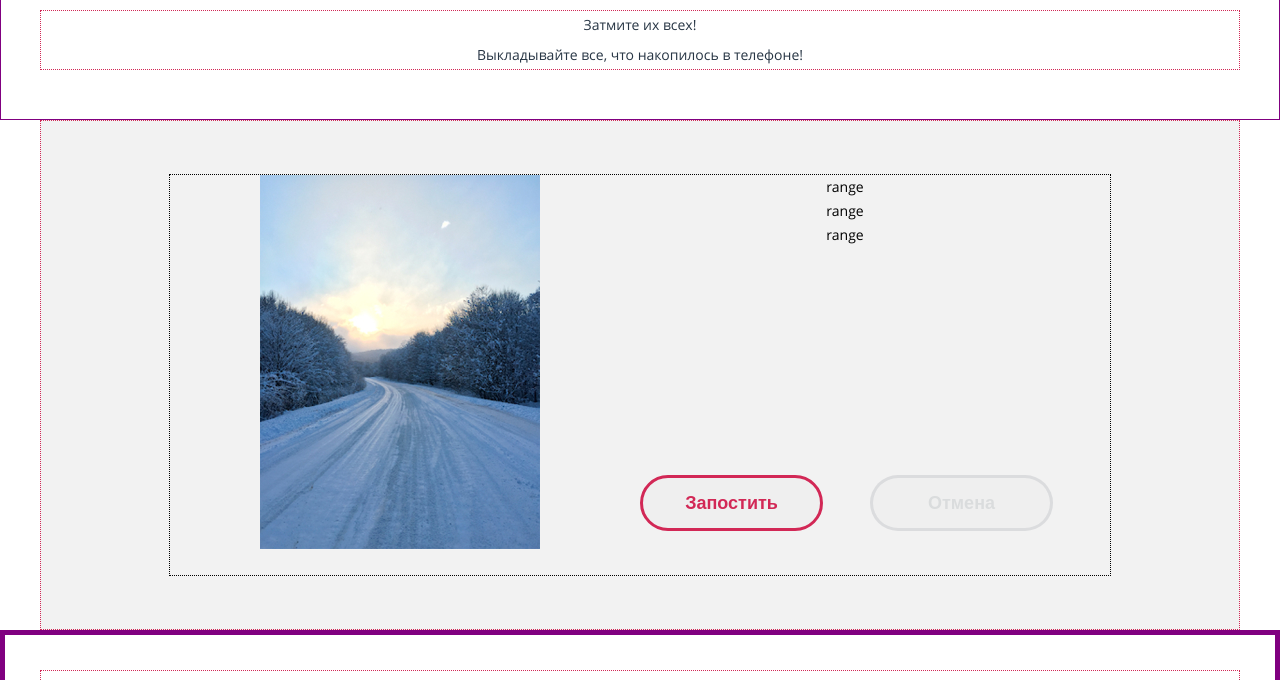
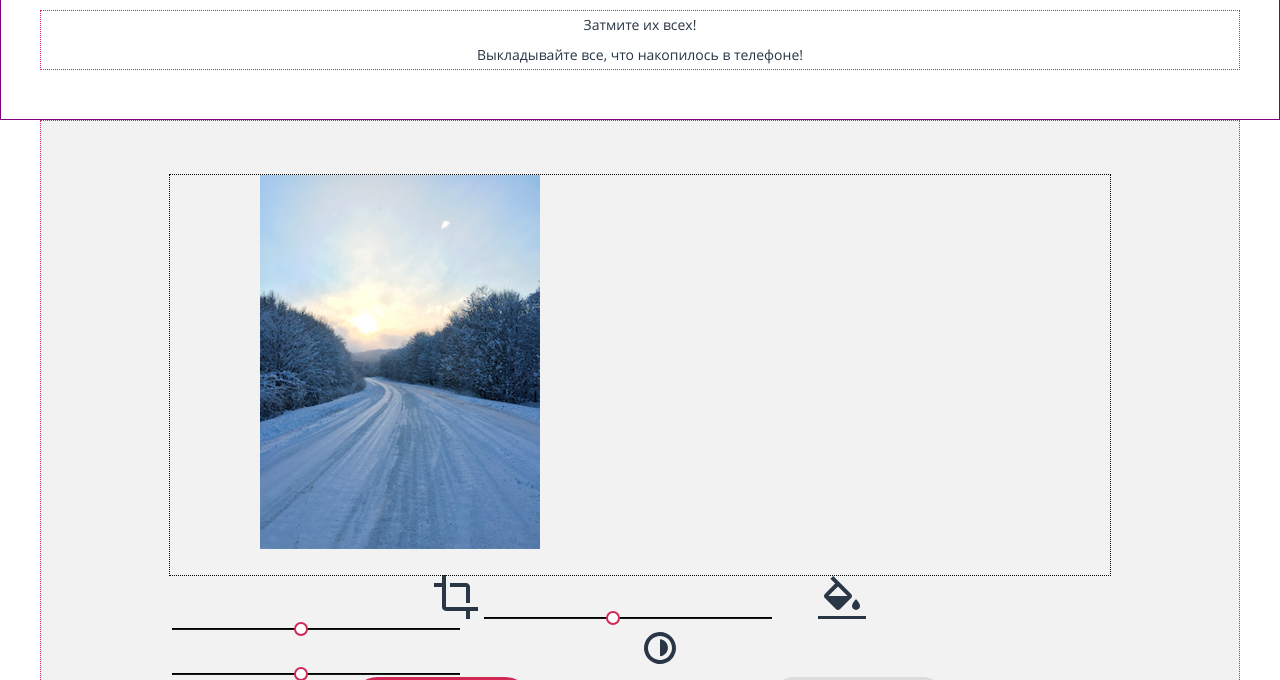
Before and after one commit to ks123kirill/1530953-pink-22, a website: page source/catalog.html in a window 1280 px wide. Shown: the part 2510-3190 px from the top of the page. Drawn offline with nearby package versions, Linux system fonts and the light colour scheme; files that its build step writes are made by us from their sources.

Commit message:
Range черновик

```diff
--- a/source/catalog.html
+++ b/source/catalog.html
@@ -81,9 +81,8 @@
 
           <div class="catalog__panorama card">
             <a class="card__link card__link--panorama" href="#" aria-label="ссылка на полноэкранное изображение">
-              <!-- Добавить псевдоэлемент для надписи панорама дня-->
               <img class="card__img-panorama" src="img/panorama.jpg" width="320" height="127" alt="Металлический мост между двумя возвышенностями">
-              <span class="card__icon">Панорама дня</span>
+              <span class="card__mark">Панорама дня</span>
             </a>
             <div class="wrapper">
               <blockquote class="catalog__panorama-content card__content card__content--panorama">
@@ -195,28 +194,40 @@
         </div>
       </div>
 
-      <div class="catalog-add wrapper">
+      <section class="catalog-add wrapper">
         <div class="catalog-add__photo">
           <a><img class="catalog-add__img" src="img/winter-road.jpg" width="280" height="374" alt="Зимняя дорога">
           </a>
+        </div>
 
-          <div class="catalog-add__range range">
+        <form class="catalog-add__range range" action="https://echo.htmlacademy.ru" method="post">
+          <label class="range__label range__label--crop" for="range-crop">
+            <svg class="range__img range__img--active" width="44" height="44" viewBox="0 0 44 44" fill="none" xmlns="http://www.w3.org/2000/svg">
+              <path d="M32 28H36V12C36 10.9391 35.5786 9.92172 34.8284 9.17157C34.0783 8.42143 33.0609 8 32 8H16V12H32V28ZM12 32V0H8V8H0V12H8V32C8 33.0609 8.42143 34.0783 9.17157 34.8284C9.92172 35.5786 10.9391 36 12 36H32V44H36V36H44V32H12Z" fill="#283645"/>
+            </svg>
+            <input class="range__toggle range__toggle--crop" id="range-crop" type="range" name="range-toggle-size" min="1" max="10" step="1" value="5">
+          </label>
 
-              <div class="range__scale"></div>
-              <div class="range__toggle toggle toggle--size" tabindex="0">range</div>
+          <label class="range__label range__label--fill" for="range-fill">
+            <svg width="48" height="43" viewBox="0 0 48 43" fill="none" xmlns="http://www.w3.org/2000/svg">
+              <path d="M33.12 17.88L15.24 0L12.41 2.83L17.17 7.59L6.88 17.88C6.3182 18.4425 6.00264 19.205 6.00264 20C6.00264 20.795 6.3182 21.5575 6.88 22.12L17.88 33.12C18.4425 33.6818 19.205 33.9974 20 33.9974C20.795 33.9974 21.5575 33.6818 22.12 33.12L33.12 22.12C33.6818 21.5575 33.9974 20.795 33.9974 20C33.9974 19.205 33.6818 18.4425 33.12 17.88ZM10.41 20L20 10.42L29.59 20H10.41ZM38 23C38 23 34 27.33 34 30C34 31.0609 34.4214 32.0783 35.1716 32.8284C35.9217 33.5786 36.9391 34 38 34C39.0609 34 40.0783 33.5786 40.8284 32.8284C41.5786 32.0783 42 31.0609 42 30C42 27.33 38 23 38 23Z" fill="#283645"/>
+              <path d="M48 40H0V43H48V40Z" fill="#283645"/>
+            </svg>
+            <input class="range__toggle range__toggle--fill" type="range" name="range-fill" min="1" max="10" step="1" value="5">
+          </label>
 
-              <div class="range__scale"></div>
-              <div class="range__toggle toggle toggle--saturate" tabindex="0">range</div>
-
-              <div class="range__scale"></div>
-              <div class="range__toggle toggle toggle--lightness" tabindex="0">range</div>
-
-          </div>
+          <label class="range__label range__label--contrast" for="range-contrast">
+            <svg width="32" height="32" viewBox="0 0 32 32" fill="none" xmlns="http://www.w3.org/2000/svg">
+              <path d="M16 4C18.3734 4 20.6935 4.70379 22.6669 6.02236C24.6402 7.34094 26.1783 9.21509 27.0866 11.4078C27.9948 13.6005 28.2325 16.0133 27.7694 18.3411C27.3064 20.6689 26.1635 22.8071 24.4853 24.4853C22.8071 26.1635 20.6689 27.3064 18.3411 27.7694C16.0133 28.2324 13.6005 27.9948 11.4078 27.0866C9.21509 26.1783 7.34095 24.6402 6.02237 22.6668C4.70379 20.6935 4.00001 18.3734 4.00001 16C4.00001 12.8174 5.26429 9.76515 7.51473 7.51472C9.76516 5.26428 12.8174 4 16 4ZM16 0C12.8355 0 9.74207 0.938384 7.11088 2.69649C4.4797 4.45459 2.42894 6.95345 1.21793 9.87706C0.0069325 12.8007 -0.309921 16.0177 0.307443 19.1214C0.924806 22.2251 2.44866 25.0761 4.6863 27.3137C6.92394 29.5513 9.77487 31.0752 12.8786 31.6926C15.9823 32.3099 19.1993 31.9931 22.1229 30.7821C25.0466 29.5711 27.5454 27.5203 29.3035 24.8891C31.0616 22.2579 32 19.1645 32 16C32 11.7565 30.3143 7.68687 27.3137 4.68629C24.3131 1.68571 20.2435 0 16 0Z" fill="#283645"/>
+              <path d="M16 24.29C18.1536 24.1422 20.1708 23.1824 21.644 21.6046C23.1172 20.0268 23.9366 17.9486 23.9366 15.79C23.9366 13.6314 23.1172 11.5532 21.644 9.97538C20.1708 8.39759 18.1536 7.43782 16 7.29" fill="#283645"/>
+            </svg>
+            <input class="range__toggle range__toggle--contrast" type="range" name="range-contrast" min="1" max="10" step="1" value="5">
+          </label>
 
           <button class="button catalog-add__button catalog-add__button--post" type="submit">Запостить</button>
           <button class="button catalog-add__button catalog-add__button--canсel" type="button">Отмена</button>
-        </div>
-      </div>
+        </form>
+      </section>
     </main>
 
     <footer class="main-footer">
--- a/source/less/blocks/card.less
+++ b/source/less/blocks/card.less
@@ -10,7 +10,7 @@
   text-decoration: none;
 }
 
-.card__link--panorama .card__icon {
+.card__link--panorama .card__mark {
   position: absolute;
   top: 0;
   right: 20px;
@@ -97,7 +97,7 @@
     height: 510px;
   }
 
-  .card__link--panorama .card__icon {
+  .card__link--panorama .card__mark {
     top: 55px;
   }
 
@@ -191,7 +191,7 @@
     z-index: 1;
   }
 
-  .card__link--panorama .card__icon {
+  .card__link--panorama .card__mark {
     position: initial;
     grid-column: ~"3/4";
     grid-row: ~"2/3";
--- /dev/null
+++ b/source/less/blocks/range.less
@@ -0,0 +1,108 @@
+.range {
+  box-sizing: border-box;
+}
+
+// .range {
+//   display: flex;
+//   flex-wrap: wrap;
+//   justify-content: center;
+//   align-items: flex-start;
+// }
+
+// .range__label {
+//   &--crop {
+//     order: -3;
+//     margin-right: 35px;
+//   }
+
+//   &--fill {
+//     order: -2;
+//     margin-right: 35px;
+//   }
+
+//   &--contrast {
+//     order: -1;
+//   }
+// }
+
+.range__label {
+  width: 100%;
+  border-bottom: 5px solid var(--basic-grey);
+  // padding-bottom: 20px;
+  padding: 20px 20px;
+  margin-bottom: 20px;
+  box-sizing: border-box;
+}
+
+.range__toggle {
+  appearance: none; /* Hides the slider so that custom slider can be made */
+  background: transparent; /* Otherwise white in Chrome */
+  min-width: 240px;
+  // width: 100%;
+  height: 2px;
+  cursor: pointer;
+  box-sizing: border-box;
+  box-shadow: inset 1px 2px 1px #000000;
+
+  &--fill,
+  &--contrast {
+    display: none;
+  }
+}
+
+.range__toggle::-ms-track {
+  width: 100%;
+  cursor: pointer;
+  /* Hides the slider so custom styles can be added */
+  background: transparent;
+  border-color: transparent;
+  color: transparent;
+}
+
+/* Special styling for WebKit/Blink */
+.range__toggle::-webkit-slider-thumb {
+  appearance: none;
+  border: 2px solid var(--basic-red);
+  height: 14px;
+  width: 14px;
+  border-radius: 50%;
+  background: #ffffff;
+  cursor: pointer;
+}
+
+/* All the same stuff for Firefox */
+.range__toggle::-moz-range-thumb {
+  border: 2px solid var(--basic-red);
+  height: 14px;
+  width: 14px;
+  border-radius: 50%;
+  background: #ffffff;
+  cursor: pointer;
+}
+
+/* All the same stuff for IE */
+.range__toggle::-ms-thumb {
+  border: 2px solid var(--basic-red);
+  height: 14px;
+  width: 14px;
+  border-radius: 50%;
+  background: #ffffff;
+  cursor: pointer;
+}
+
+@media (min-width: @tablet-width) {
+  .range__toggle {
+    width: 202px;
+
+    &--fill,
+    &--contrast {
+      display: block;
+    }
+  }
+}
+
+@media (min-width: @desktop-width) {
+  .range__toggle {
+    width: 288px;
+  }
+}
--- a/source/less/style.less
+++ b/source/less/style.less
@@ -30,5 +30,6 @@
 @import "blocks/catalog.less";
 @import "blocks/card.less";
 @import "blocks/catalog-add";
+@import "blocks/range.less";
 @import "blocks/main-footer.less";
 @import "blocks/socials.less";
```
Also changed, not shown: source/img/icon-contrast.svg (added), source/img/icon-crop.svg (added), source/img/icon-fill.svg (added).
